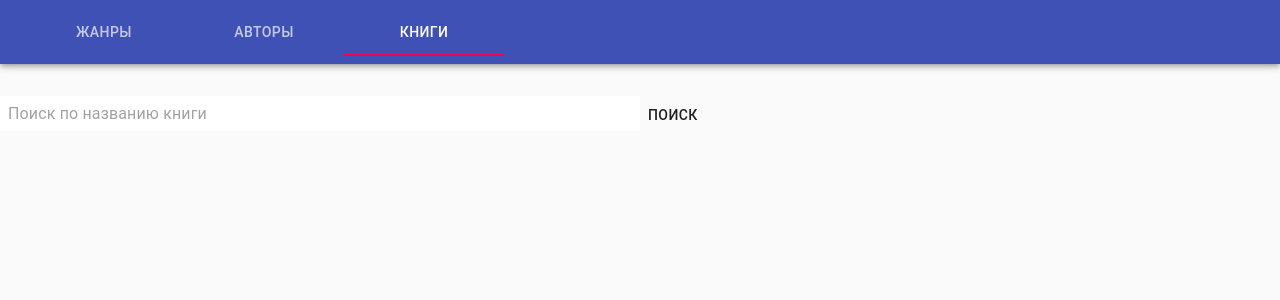
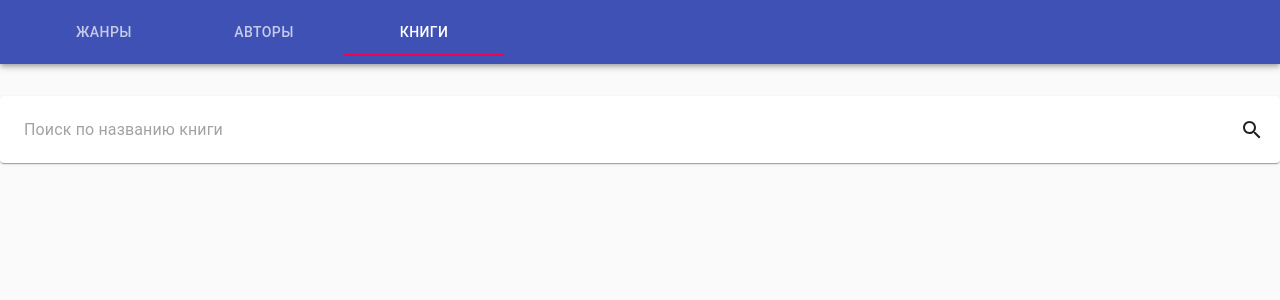
Before and after one commit to DFilyushin/library, a React (Create React App) app in the folder web/: page /#/books in a window 1280 px wide. Shown: the top 300 px of the page. Built offline with nearby package versions, Linux system fonts and the light colour scheme.

Commit message:
change search button to icon

```diff
--- a/web/src/components/Authors.tsx
+++ b/web/src/components/Authors.tsx
@@ -1,7 +1,8 @@
-import React, { Component } from 'react';
+import React, {Component} from 'react';
 
-import {InputBase, List, ListItem, ListItemText, Theme, withStyles, Button, Container} from '@material-ui/core';
+import {InputBase, List, ListItem, ListItemText, Theme, withStyles, Button, Container, Paper} from '@material-ui/core';
 import CircularProgress from '@material-ui/core/CircularProgress';
+import SearchIcon from '@material-ui/icons/Search';
 
 import Endpoints from '../utils/Endpoints';
 import Author from '../models/Author';
@@ -18,13 +19,22 @@ interface State {
 
 const styles = (theme: Theme) => ({
     root: {
+        paddingTop: theme.spacing(5),
         width: '100%',
-      maxWidth: 360,
         backgroundColor: theme.palette.background.paper,
+    },
+    rootPaper: {
+        paddingTop: theme.spacing(2),
+        paddingRight: theme.spacing(2),
+        paddingBottom: theme.spacing(2),
+        paddingLeft: theme.spacing(2),
+        display: 'flex',
+        alignItems: 'center',
+        width: '100%',
     },
     inputRoot: {
         color: 'inherit',
-      width: '50%',
+        width: '100%',
         backgroundColor: theme.palette.common.white
     },
     inputInput: {
@@ -34,6 +44,9 @@ const styles = (theme: Theme) => ({
         paddingLeft: theme.spacing(1),
         // width: '100%',
     },
+    inputButton: {
+        width: '100%'
+    }
 });
 
 class Authors extends Component<Props, State> {
@@ -61,21 +74,21 @@ class Authors extends Component<Props, State> {
                 authors: []
             });
         }
-    }
+    };
 
     handleKeyDown = (event: any) => {
         if (event.key === 'Enter') {
-            this.findAuthors(this.state.searchText)
+            this.findAuthors(this.state.searchText);
         }
-    }
+    };
 
-    handleSearchChange = (event: any)  => {
+    handleSearchChange = (event: any) => {
         const searchByAuthor = event.target.value;
-        this.setState({ searchText: event.target.value });
-    }
+        this.setState({searchText: event.target.value});
+    };
 
     findAuthors = async (textString: string) => {
-        this.setState({loaded: true})
+        this.setState({loaded: true});
         fetch(Endpoints.getAuthorsStartWith(textString, 15, 0))
             .then(results => {
                 return results.json();
@@ -87,21 +100,22 @@ class Authors extends Component<Props, State> {
                 });
             })
             .catch(() => {
-                this.setState({ authors: [], loaded: false });
+                this.setState({authors: [], loaded: false});
             });
-    }
+    };
 
     handleSearchAuthor = (event: any) => {
         if (this.state.searchText) {
-            this.findAuthors(this.state.searchText)
+            this.findAuthors(this.state.searchText);
         }
-    }
+    };
 
     render() {
-        const { classes } = this.props;
-        const { searchText, authors, loaded } = this.state;
+        const {classes} = this.props;
+        const {searchText, authors, loaded} = this.state;
         return (
             <React.Fragment>
+                <Paper className={classes.rootPaper}>
                     <InputBase
                         value={searchText}
                         onChange={this.handleSearchChange}
@@ -113,7 +127,9 @@ class Authors extends Component<Props, State> {
                             input: classes.inputInput,
                         }}
                     />
-                <Button onClick={this.handleSearchAuthor}>Поиск</Button>
+                    <SearchIcon onClick={this.handleSearchAuthor}/>
+                </Paper>
+
                 {authors.length > 0 &&
                 <List className={classes.root}>
                     {
@@ -127,7 +143,7 @@ class Authors extends Component<Props, State> {
                     }
                 </List>
                 }
-                {authors.length === 0  && loaded &&
+                {authors.length === 0 && loaded &&
                 <Container maxWidth="lg">
                     <CircularProgress/>
                 </Container>
--- a/web/src/components/Books.tsx
+++ b/web/src/components/Books.tsx
@@ -1,11 +1,12 @@
 import React, {Component} from 'react';
 
-import {Button, Container, Grid, InputBase, Theme, withStyles} from '@material-ui/core';
+import {Button, Container, Grid, InputBase, Paper, Theme, withStyles} from '@material-ui/core';
 import CircularProgress from '@material-ui/core/CircularProgress';
 
 import Book from '../models/Book';
 import Endpoints from '../utils/Endpoints';
 import BookCard from './BookCard';
+import SearchIcon from '@material-ui/icons/Search';
 
 interface State {
     searchText: string;
@@ -18,10 +19,20 @@ const styles = (theme: Theme) => ({
         width: '100%',
         maxWidth: 360,
         backgroundColor: theme.palette.background.paper,
+        paddingTop: theme.spacing(5),
+    },
+    rootPaper: {
+        paddingTop: theme.spacing(2),
+        paddingRight: theme.spacing(2),
+        paddingBottom: theme.spacing(2),
+        paddingLeft: theme.spacing(2),
+        display: 'flex',
+        alignItems: 'center',
+        width: '100%',
     },
     inputRoot: {
         color: 'inherit',
-        width: '50%',
+        width: '100%',
         backgroundColor: theme.palette.common.white
     },
     inputInput: {
@@ -58,7 +69,7 @@ class Books extends Component<any, State> {
                 books: []
             });
         }
-    }
+    };
 
     searchBook = async (findString: string) => {
         this.setState({loaded: true});
@@ -102,6 +113,7 @@ class Books extends Component<any, State> {
         const {searchText, books, loaded} = this.state;
         return (
             <React.Fragment>
+                <Paper className={classes.rootPaper}>
                     <InputBase
                         value={searchText}
                         onChange={this.handleSearchChange}
@@ -113,9 +125,10 @@ class Books extends Component<any, State> {
                             input: classes.inputInput,
                         }}
                     />
-                <Button onClick={this.handleSearchBook}>Поиск</Button>
+                    <SearchIcon onClick={this.handleSearchBook}/>
+                </Paper>
                 {books.length > 0 &&
-                <Container maxWidth="lg">
+                <Container maxWidth="lg" >
                     <Grid container spacing={4}>
                         {books.map(book => (
                             <Grid key={book.id} item xs={12} sm={6} md={4}>
@@ -125,7 +138,7 @@ class Books extends Component<any, State> {
                     </Grid>
                 </Container>
                 }
-                {books.length === 0  && loaded &&
+                {books.length === 0 && loaded &&
                 <Container maxWidth="lg">
                     <CircularProgress/>
                 </Container>
```
Lines whose indentation alone changed are shown as unchanged.
